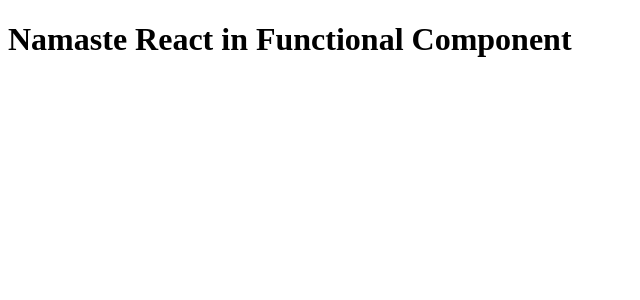
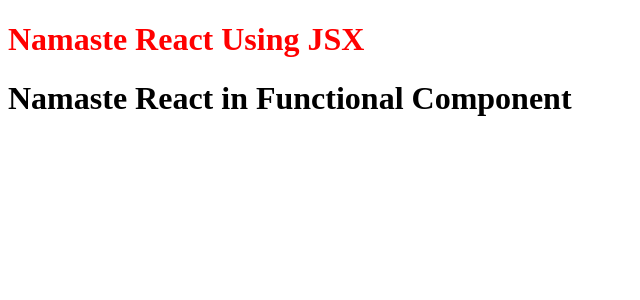
Before and after one commit to shibinshanty/React, a React (Vite) app: page / in a window 1280 px wide. Shown: the top 300 px of the page, without its empty margins (0-640 px from the left). Built offline with nearby package versions, Linux system fonts and the light colour scheme.

Commit message:
Component Composition  'adding a functional component into another functional Component'

```diff
--- a/App.js
+++ b/App.js
@@ -6,13 +6,14 @@
 // jsx => React.CreateElement => ReactElement js Object=> Html Element
 
 //React Element
-const jsxHeading=<h1 id='heading'>Namaste React Using JSX</h1>
-
-
+const TitleComponent=()=>(
+<h1 id='heading'>Namaste React Using JSX</h1>
+);
 //React Functional Component
 
 const HeadingComponent=()=>(
 <div id='top'>
+<TitleComponent/>
 <h1 className="heading">Namaste React in Functional Component</h1>
 </div>
 )
```
